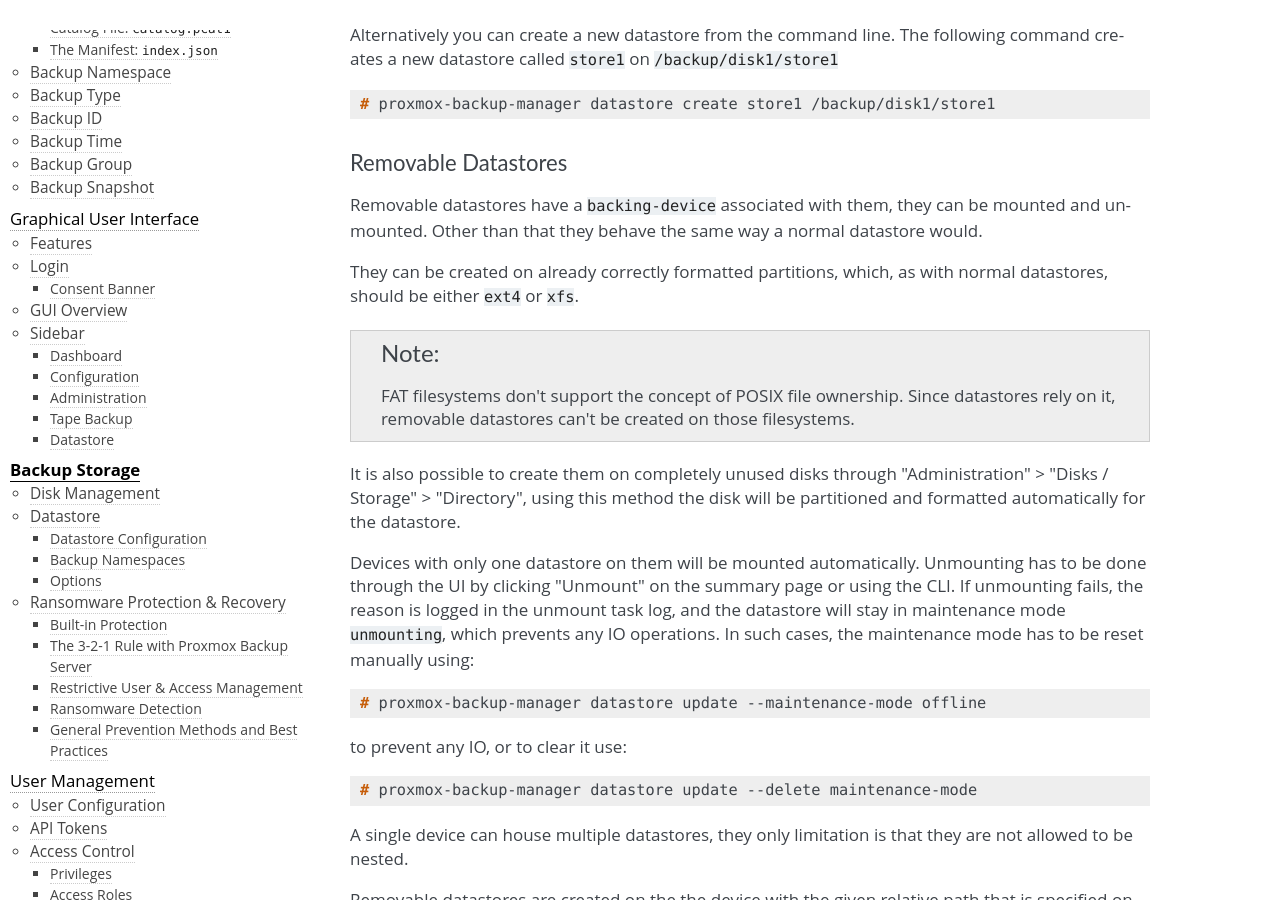
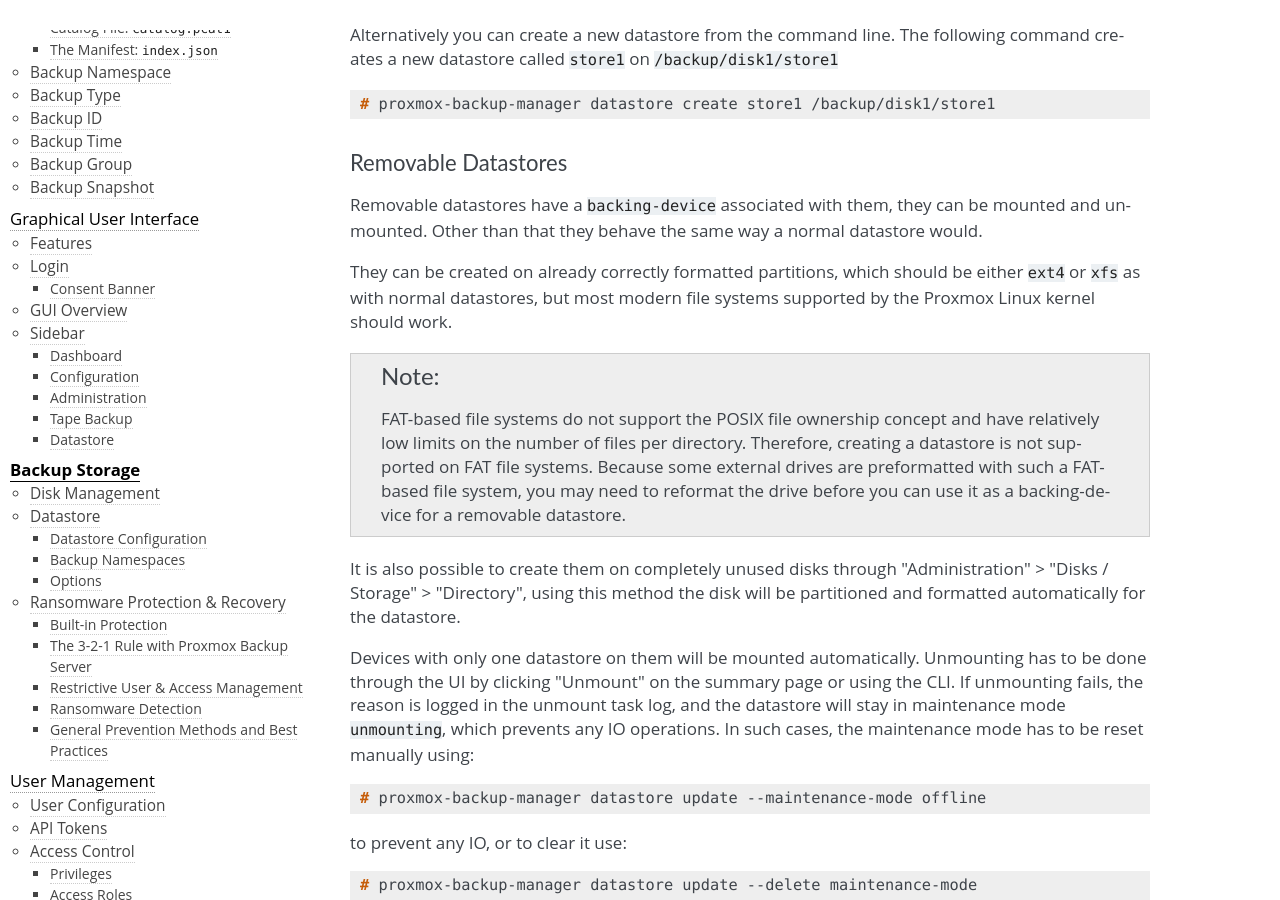
Before and after one commit to rikka-chunibyo/PBS-X, a Sphinx documentation site: the page built from docs/storage.rst, in a window 1280 px wide and 900 px high, scrolled down 2675 px. Built offline with Sphinx 7.4.7, drawn with Linux system fonts in a browser that asks for light colours.

Commit message:
docs: removable datastores: expand notes on supported file systems
Signed-off-by: Thomas Lamprecht <t.lamprecht@proxmox.com>

```diff
--- a/docs/storage.rst
+++ b/docs/storage.rst
@@ -171,11 +171,16 @@ Removable datastores have a ``backing-device`` associated with them, they can be
 mounted and unmounted. Other than that they behave the same way a normal datastore
 would.
 
-They can be created on already correctly formatted partitions, which, as with normal
-datastores, should be either ``ext4`` or ``xfs``.
+They can be created on already correctly formatted partitions, which should be
+either ``ext4`` or ``xfs`` as with normal datastores, but most modern file
+systems supported by the Proxmox Linux kernel should work.
 
-.. note:: FAT filesystems don't support the concept of POSIX file ownership. Since
-   datastores rely on it, removable datastores can't be created on those filesystems.
+.. note:: FAT-based file systems do not support the POSIX file ownership
+   concept and have relatively low limits on the number of files per directory.
+   Therefore, creating a datastore is not supported on FAT file systems.
+   Because some external drives are preformatted with such a FAT-based file
+   system, you may need to reformat the drive before you can use it as a
+   backing-device for a removable datastore.
 
 It is also possible to create them on completely unused disks through
 "Administration" > "Disks / Storage" > "Directory", using this method the disk will
```
